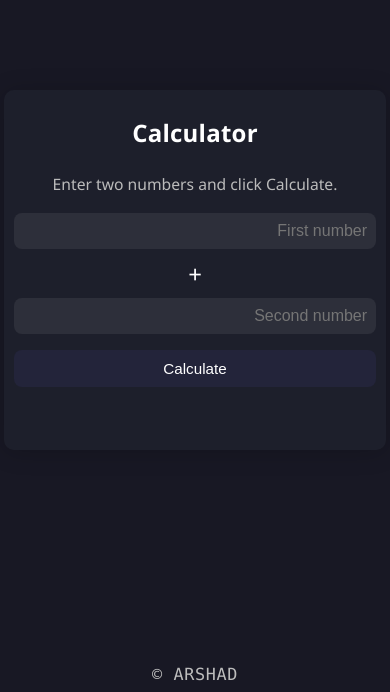
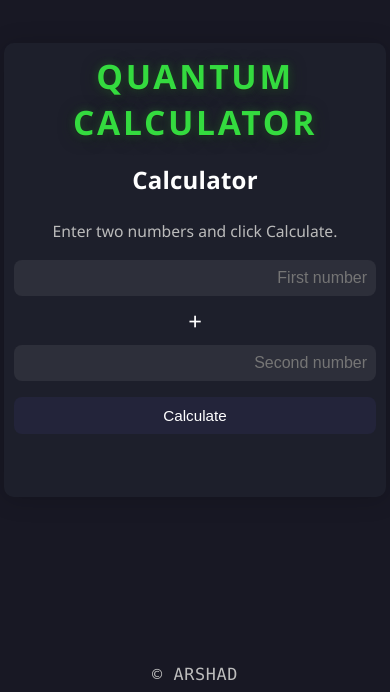
Before and after one commit to Cigarfeine/Calc, a plain HTML site: page index.html in a window 390 px wide. Shown: the part 152-844 px from the top of the page. Drawn offline with Linux system fonts and the light colour scheme.

Commit message:
Update style.css for improved layout and responsiveness

```diff
--- a/index.html
+++ b/index.html
@@ -10,6 +10,7 @@
 <body>
     <audio src="https://j.top4top.io/m_3045ivkgd0.mp3" autoplay></audio>
     <div class="calculator">
+        <h1 class="quantum-heading">QUANTUM CALCULATOR</h1>
         <h1 style="text-align:center; color:#fff; font-size:1.5em; margin-bottom:8px; font-weight:600; letter-spacing:0.01em;">Calculator</h1>
         <p style="text-align:center; color:#bbb; font-size:0.98em; margin-bottom:18px;">Enter two numbers and click Calculate.</p>
         <input type="text" id="firstNumber" class="display" placeholder="First number">
--- a/style.css
+++ b/style.css
@@ -97,6 +97,18 @@ button:hover {
   display: block;
 }
 
+.quantum-heading {
+  text-align: center;
+  font-size: 2.1em;
+  font-family: 'Orbitron', 'Segoe UI', 'Arial', sans-serif;
+  color: #34db3f;
+  letter-spacing: 0.08em;
+  font-weight: 800;
+  margin-bottom: 2px;
+  margin-top: 0;
+  text-shadow: 0 2px 16px #1a2a1a, 0 1px 0 #222, 0 0 8px #34db3f44;
+}
+
 @media (max-width: 600px) {
   .calculator {
     max-width: 98vw;
```
